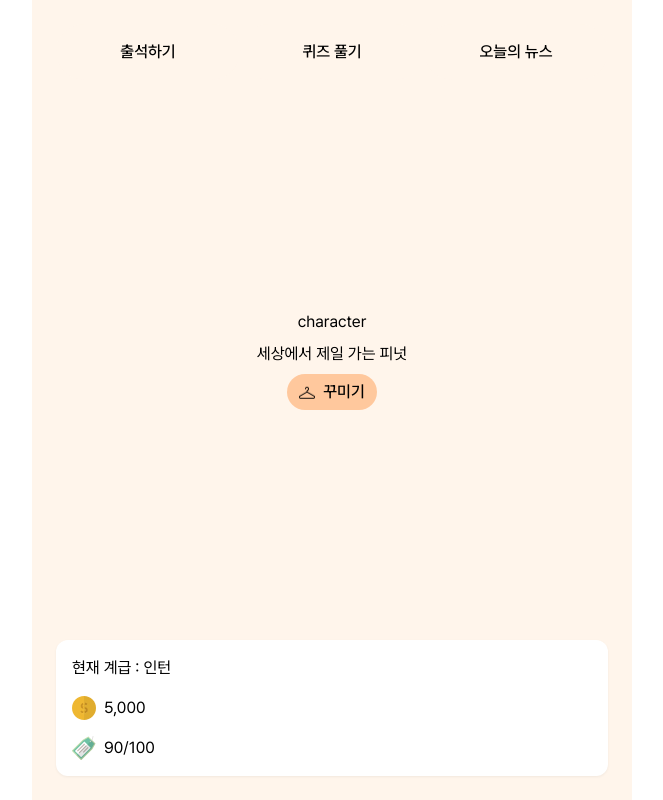
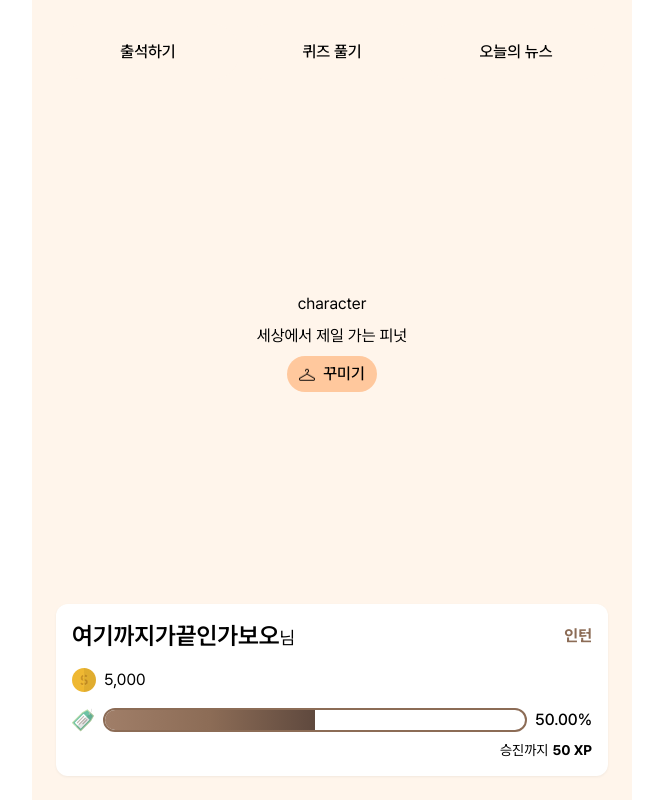
Before and after one commit to devocean-finut/Finut_FE, a Next.js app: page /main in a window 1280 px wide. Shown: the whole page, without its empty margins (308-971 px from the left). Built offline with nearby package versions, Linux system fonts and the light colour scheme; sample sign-in values are in the browser's storage.

Commit message:
Update MainFooter : 아이디, 레벨, 보유 코인, 경험치 등 UI 수정

```diff
--- a/src/Main/MainFooter.tsx
+++ b/src/Main/MainFooter.tsx
@@ -1,16 +1,26 @@
-import React from "react";
+import React, { useEffect } from "react";
 import CoinIcon from "./Icon/Coin";
 import ExpIcon from "./Icon/Exp";
+import ExpBar from "./components/ExpBar";
 
 function MainFooter() {
+  useEffect(() => {
+    // 현재 계급, 경험치, 보유 코인 정보 서버에서 가져오기
+  }, []);
   return (
     <footer className="flex flex-col gap-4 bg-white p-4 rounded-xl drop-shadow-sm">
-      <span>현재 계급 : 인턴</span>
+      <div className="w-full flex justify-between items-center">
+        {/* 아이디 */}
+        <span className="font-semibold text-2xl">
+          여기까지가끝인가보오<span className="text-lg font-normal">님</span>
+        </span>
+        <span className="text-primary font-bold">인턴</span>
+      </div>
       <div className="flex gap-2 items-center">
         <CoinIcon /> 5,000
       </div>
-      <div className="flex gap-2 items-center">
-        <ExpIcon /> 90/100
+      <div className="w-full flex gap-2 items-start">
+        <ExpIcon /> <ExpBar currentExp={50} maxExp={100} />
       </div>
     </footer>
   );
```
